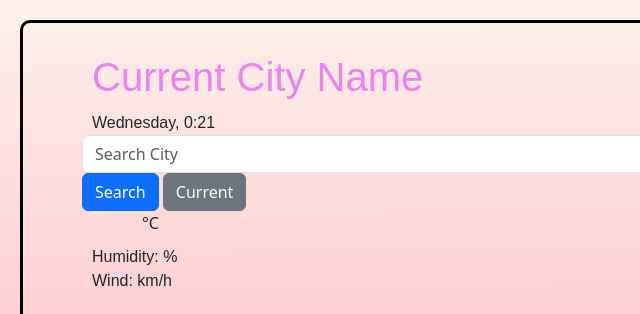
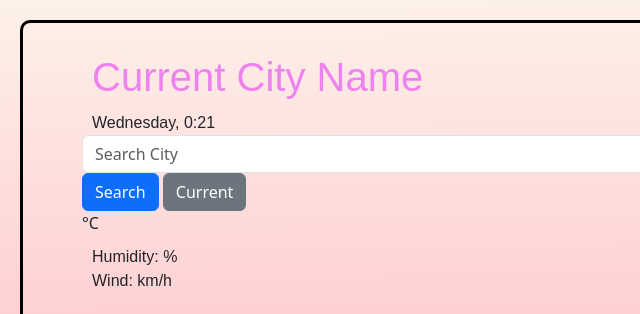
Before and after one commit to itsdianaa21/Weather-App-Project, a plain HTML site: page index.html in a window 1280 px wide. Shown: the top 314 px of the page, 0-640 px from the left. Drawn offline with nearby package versions, Linux system fonts and the light colour scheme; files that its build step writes are made by us from their sources; no server answers.

Commit message:
updated temperature css with units

```diff
--- a/styles.css
+++ b/styles.css
@@ -24,7 +24,7 @@ h3 {
   text-align: left;
   font-family: Arial, Helvetica, sans-serif;
 }
-.temperature {
+.temperature .units {
   text-align: center;
   margin: 0 auto;
   padding: 30px;
```
